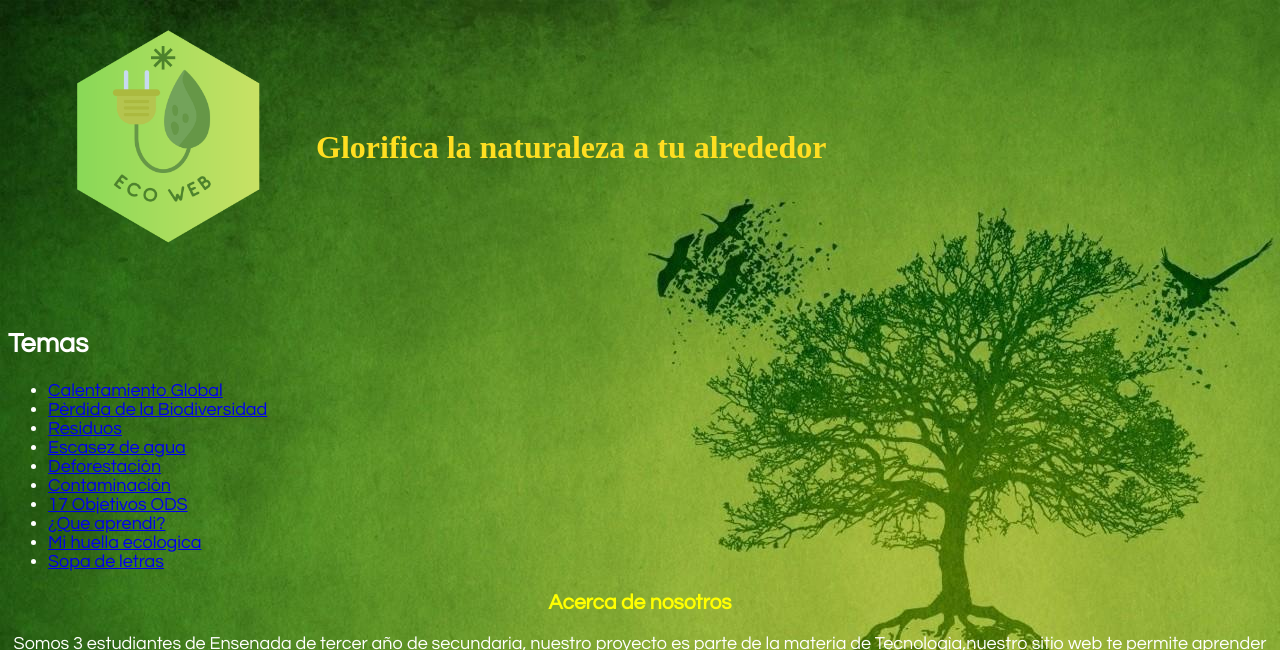
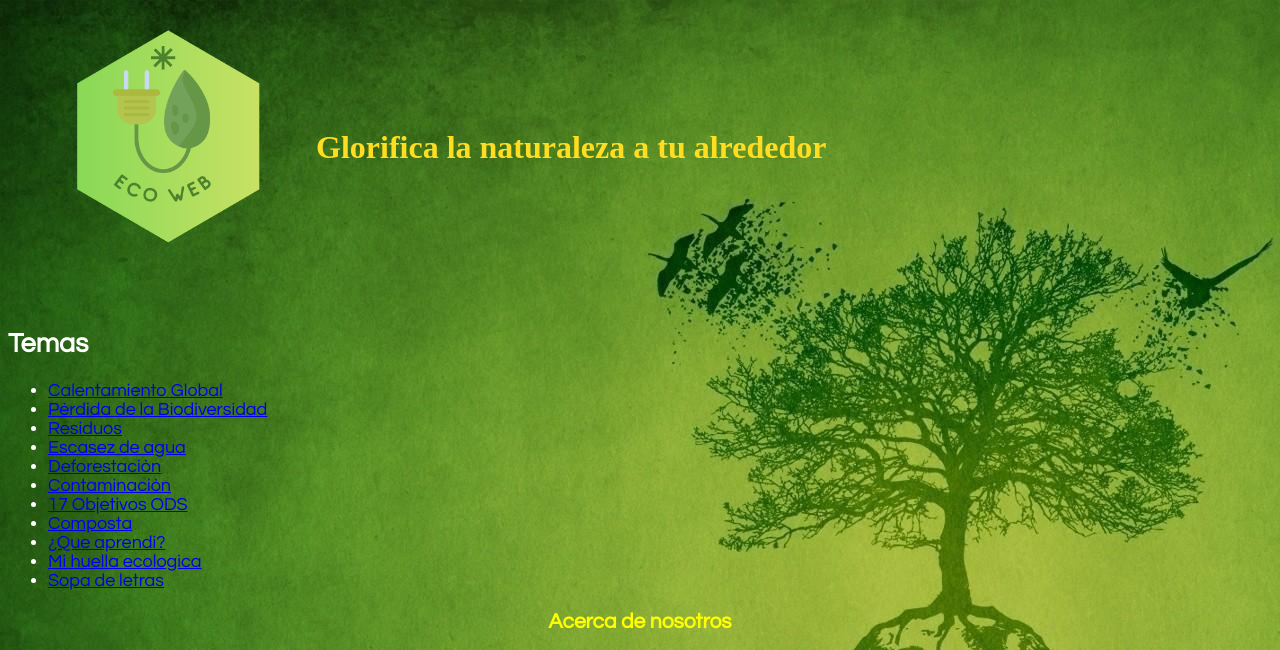
Before and after one commit to ecowebla70/ecoweb70mat, a plain HTML site: page index.html in a window 1280 px wide. Shown: the top 650 px of the page. Drawn offline with Linux system fonts and the light colour scheme.

Commit message:
Add files via upload

```diff
--- a/index.html
+++ b/index.html
@@ -18,6 +18,7 @@
 <li> <a href= "DEFORES.HTML">Deforestaciòn </a></li>
 <li> <a href= "CONTAMINA.HTML">Contaminaciòn </a></li>
 <li> <a href= "17.HTML">17 Objetivos ODS </a></li>
+<li> <a href= "composta1.html">Composta</a></li>
 <li> <a href= "kahoot.html">¿Que aprendi? </a></li>
 <li> <a href= "huella.html">Mi huella ecologica </a></li>
 <li> <a href= "sopa.html"> Sopa de letras </a></li>
```
